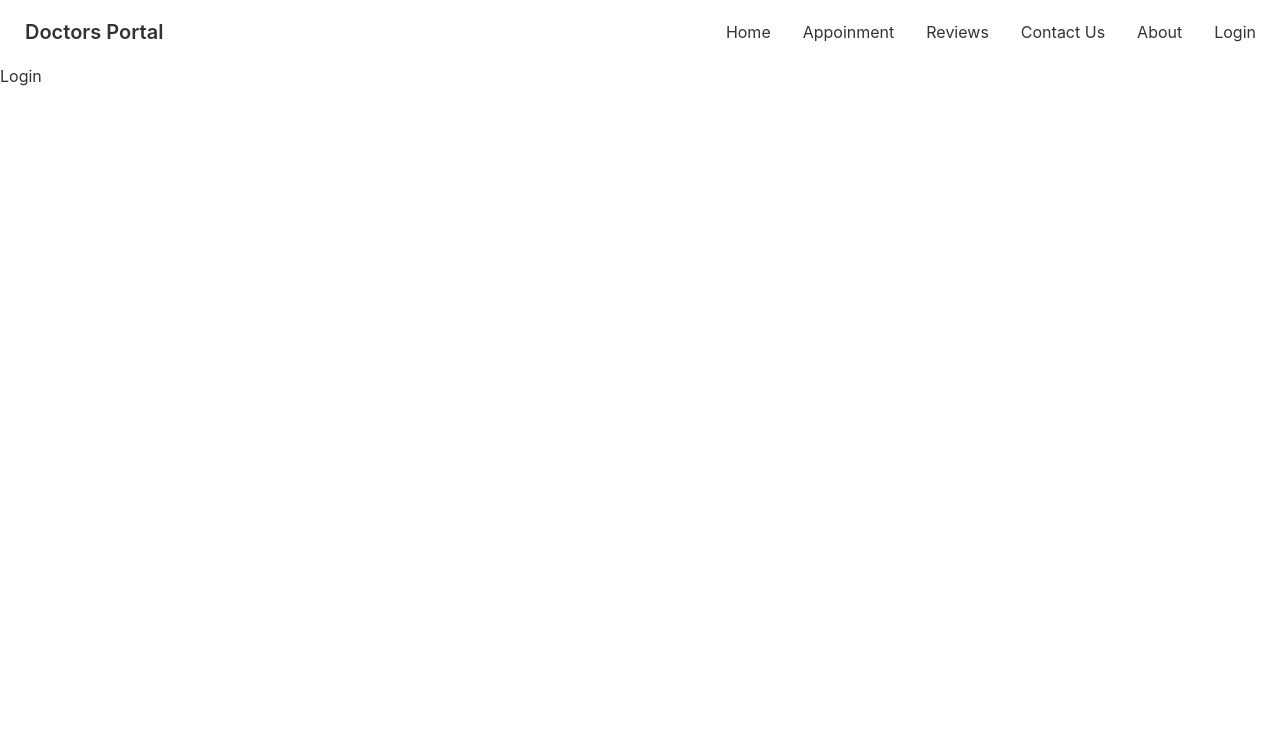
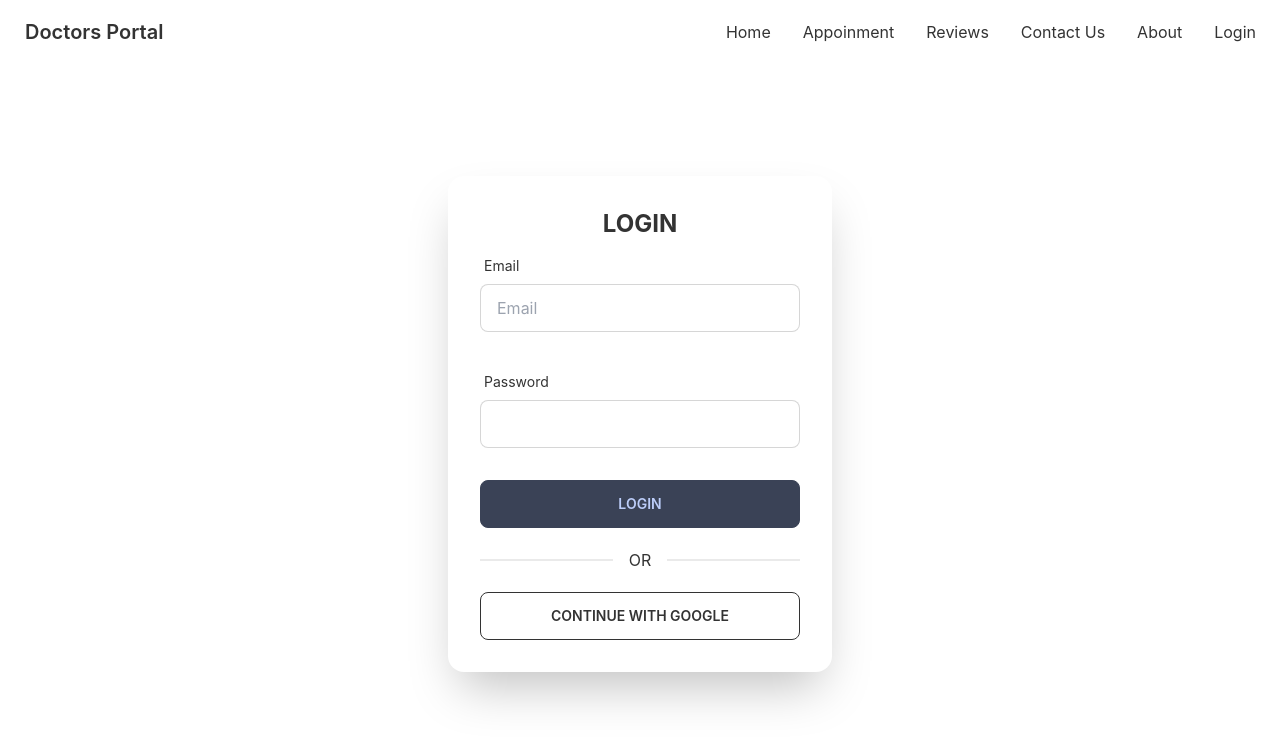
Before and after one commit to AbdMamun1999/doctors-portal-client, a React (Create React App) app: page /login in a window 1280 px wide. Shown: the top 744 px of the page. Built offline with nearby package versions, Linux system fonts and the light colour scheme; no server answers.

Commit message:
add sign in with email and password functionality

```diff
--- a/package.json
+++ b/package.json
@@ -8,9 +8,12 @@
     "@testing-library/user-event": "^13.2.1",
     "daisyui": "^2.14.3",
     "date-fns": "^2.28.0",
+    "firebase": "^9.8.1",
     "react": "^18.1.0",
     "react-day-picker": "^8.0.4",
     "react-dom": "^18.1.0",
+    "react-firebase-hooks": "^5.0.3",
+    "react-hook-form": "^7.31.1",
     "react-router-dom": "6",
     "react-scripts": "5.0.1",
     "web-vitals": "^2.1.0"
--- a/src/Pages/Appointment/BookingModal.js
+++ b/src/Pages/Appointment/BookingModal.js
@@ -16,21 +16,21 @@ const BookingModal = ({ treatment, setTreatment, date }) => {
             <input type="checkbox" id="booking-modal" className="modal-toggle" />
             <div className="modal modal-bottom sm:modal-middle">
                 <div className="modal-box">
-                    <label htmlFor="booking-modal" class="btn btn-sm bg-accent btn-circle absolute right-2 top-2">✕</label>
+                    <label htmlFor="booking-modal" className="btn btn-sm bg-accent btn-circle absolute right-2 top-2">✕</label>
                     <h3 className="font-bold text-lg mb-5 text-secondary">{name}</h3>
                     <form onSubmit={handleSubmit} className='grid grid-cols-1 gap-4 justify-items-center'>
-                        <input type="text" disabled value={format(date, 'PP')} class="input w-full max-w-xs" readOnly />
-                        <select name='slot' class="select select-bordered w-full max-w-xs">
+                        <input type="text" disabled value={format(date, 'PP')} className="input w-full max-w-xs" readOnly />
+                        <select name='slot' className="select select-bordered w-full max-w-xs">
                             {
                                 slots.map(slot => <option
                                     value={slot}
                                 >{slot}</option>)
                             }
                         </select>
-                        <input type="text" name='name' placeholder="Full Name" class="input input-bordered w-full max-w-xs" required/>
-                        <input type="text" name='phone' placeholder="Phone Number" class="input input-bordered w-full max-w-xs" required/>
-                        <input type="email" name='email' placeholder="Email" class="input input-bordered w-full max-w-xs" required/>
-                        <input type="submit" placeholder="Submit" class="btn btn-secondary w-full max-w-xs" />
+                        <input type="text" name='name' placeholder="Full Name" className="input input-bordered w-full max-w-xs" required/>
+                        <input type="text" name='phone' placeholder="Phone Number" className="input input-bordered w-full max-w-xs" required/>
+                        <input type="email" name='email' placeholder="Email" className="input input-bordered w-full max-w-xs" required/>
+                        <input type="submit" placeholder="Submit" className="btn btn-secondary w-full max-w-xs" />
                     </form>
                 </div>
             </div>
--- a/src/Pages/Login/Login.js
+++ b/src/Pages/Login/Login.js
@@ -1,9 +1,102 @@
 import React from 'react';
+import { useSignInWithEmailAndPassword, useSignInWithGoogle } from 'react-firebase-hooks/auth';
+import { useNavigate } from 'react-router-dom';
+import auth from '../../firebase.inti';
+import Loading from '../Shared/Loading';
+import { useForm } from "react-hook-form";
 
 const Login = () => {
+    const { register, handleSubmit, watch, formState: { errors } } = useForm();
+    const [signInWithEmailAndPassword, user, loading, error,] = useSignInWithEmailAndPassword(auth);
+    const [signInWithGoogle, gUser, gLoading, gError] = useSignInWithGoogle(auth);
+    const navigate = useNavigate()
+    let errorMassage;
+
+    if (loading || gLoading) {
+        return <Loading></Loading>
+    }
+
+    if (user || gUser) {
+        navigate('/')
+    }
+    if (error || gError) {
+        errorMassage = <p className='text-red-600'>{error?.message || gError?.message}</p>
+    }
+
+    const onSubmit = data => {
+        signInWithEmailAndPassword(data.email, data.password)
+    }
+
     return (
-        <div>
-            <h2>Login</h2>
+        <div className='flex justify-center items-center h-[90vh]'>
+            <div className="card w-96 bg-base-100 shadow-2xl">
+                <div className="card-body">
+                    <h2 className="text-center text-2xl font-bold">LOGIN</h2>
+                    <form
+                        onSubmit={handleSubmit(onSubmit)}
+                        className='grid grid-cols-1 gap-y-4'>
+                        <div class="form-control w-full max-w-xs">
+                            <label class="label">
+                                <span class="label-text">Email</span>
+                            </label>
+                            <input
+                                type="email"
+                                placeholder='Email'
+                                class="input input-bordered w-full max-w-xs"
+                                {...register('email', {
+                                    required: {
+                                        value: true,
+                                        message: 'Email is required'
+                                    },
+                                    pattern: {
+                                        value: /\S+@\S+\.\S+/,
+                                        message: 'Provide a valid email'
+                                    }
+                                })}
+                            />
+                            <label class="label">
+                                {errors.email?.type === 'required' && <span className="label-text-alt text-red-500">{errors.email.message}</span>}
+                                {errors.email?.type === 'pattern' && <span className="label-text-alt text-red-500">{errors.email.message}</span>}
+                            </label>
+                        </div>
+                        <div class="form-control w-full max-w-xs">
+                            <label class="label">
+                                <span class="label-text">Password</span>
+                            </label>
+                            <input
+                                type="password"
+                                class="input input-bordered w-full max-w-xs"
+                                {...register('password', {
+                                    required: {
+                                        value: true,
+                                        message: 'Password is required'
+                                    },
+                                    minLength: {
+                                        value: 8,
+                                        message: 'Password must be 8 character or longer'
+                                    },
+                                    pattern: {
+                                        value: /^(?=.*[a-z])(?=.*[A-Z])(?=.*\d)(?=.*[@$!%*?&])[A-Za-z\d@$!%*?&]{8,}$/,
+                                        message: 'Minimum eight characters, at least one uppercase letter, one lowercase letter, one number and one special character'
+                                    }
+                                })}
+                            />
+                            <label class="label">
+                                {errors.password?.type === 'required' && <span className="label-text-alt text-red-500">{errors.password.message}</span>}
+                                {errors.password?.type === 'minLength' && <span className="label-text-alt text-red-500">{errors.password.message}</span>}
+                                {errors.password?.type === 'pattern' && <span className="label-text-alt text-red-500">{errors.password.message}</span>}
+                            </label>
+                        </div>
+                        {errorMassage}
+                        <input type="submit" value='LOGIN' class="btn btn-accent w-full max-w-xs" />
+                    </form>
+                    <div className="divider">OR</div>
+                    <button
+                        onClick={() => signInWithGoogle()}
+                        className="btn btn-outline uppercase"
+                    >Continue with google</button>
+                </div>
+            </div>
         </div>
     );
 };
--- /dev/null
+++ b/src/Pages/Shared/Loading.js
@@ -0,0 +1,11 @@
+import React from 'react';
+
+const Loading = () => {
+    return (
+        <div className='flex justify-center items-center h-[95vh]'>
+            <button className="btn btn-accent loading">loading</button>
+        </div>
+    );
+};
+
+export default Loading;
--- a/src/Pages/Shared/Navbar.js
+++ b/src/Pages/Shared/Navbar.js
@@ -1,14 +1,42 @@
+import { signOut } from 'firebase/auth';
 import React from 'react';
-import { Link } from 'react-router-dom';
+import { useAuthState } from 'react-firebase-hooks/auth';
+import { Link, useNavigate } from 'react-router-dom';
+import auth from '../../firebase.inti';
+import Login from '../Login/Login';
+import Loading from './Loading';
 
 const Navbar = () => {
+    const [user,loading]  = useAuthState(auth)
+    const navigate = useNavigate()
+
+    if(loading){
+        return <Loading></Loading>
+    }
+
+    const handleSignOut = () =>{
+        signOut(auth)
+        navigate('/login')
+
+    }
+
     const menuItems = <>
         <li><Link to='/'>Home</Link></li>
         <li><Link to='/appoinment'>Appoinment</Link></li>
         <li><Link to='/reviews'>Reviews</Link></li>
         <li><Link to='/contact'>Contact Us</Link></li>
         <li><Link to='/about'>About</Link></li>
-        <li><Link to='/login'>Login</Link></li>
+        <li>
+            {
+                user ?
+                    <button
+                    onClick={handleSignOut}
+                     className='btn btn-ghost normal-case '
+                     >Sign Out</button>
+                    :
+                    <Link to='/login'>Login</Link>
+            }
+        </li>
     </>
     return (
         <div>
--- /dev/null
+++ b/src/firebase.inti.js
@@ -0,0 +1,21 @@
+import { getAuth } from "firebase/auth";
+// Import the functions you need from the SDKs you need
+import { initializeApp } from "firebase/app";
+// TODO: Add SDKs for Firebase products that you want to use
+// https://firebase.google.com/docs/web/setup#available-libraries
+
+// Your web app's Firebase configuration
+const firebaseConfig = {
+  apiKey: "AIzaSyBbfCIYz7SA63BGEfRng3rEbHCfezRa6Yc",
+  authDomain: "doctors-portal-authentic-de980.firebaseapp.com",
+  projectId: "doctors-portal-authentic-de980",
+  storageBucket: "doctors-portal-authentic-de980.appspot.com",
+  messagingSenderId: "812158667078",
+  appId: "1:812158667078:web:8c28efb2793e5c60ac3d47"
+};
+
+// Initialize Firebase
+const app = initializeApp(firebaseConfig);
+const auth = getAuth(app)
+
+export default auth;
```
Also changed, not shown: src/Pages/Login/Register.js (added), 2 other files (tests, documents, lock files or other folders).
